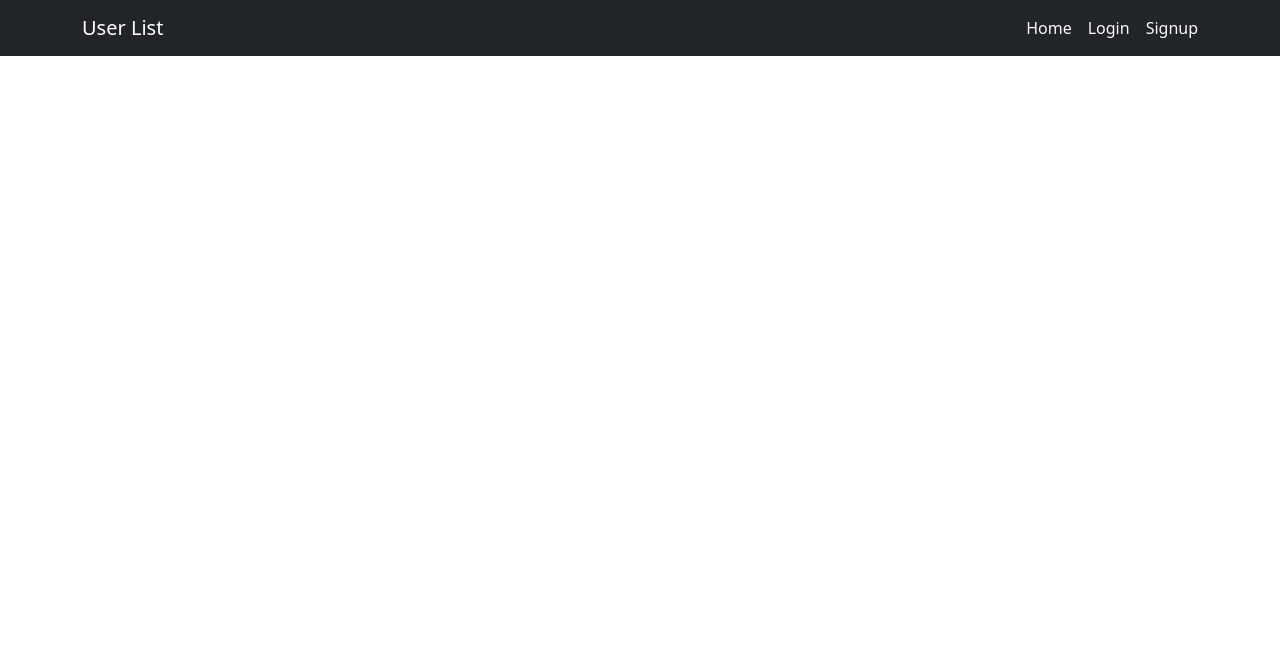
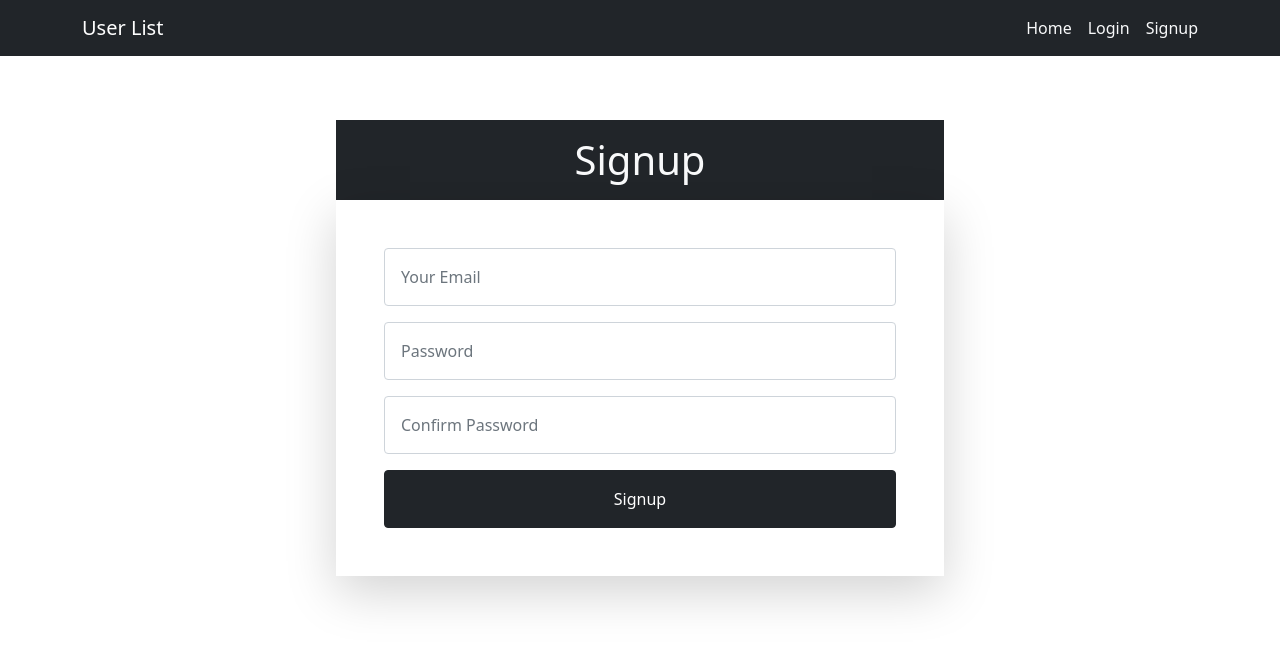
Before and after one commit to FahamidulDipro/user-list, a React (Create React App) app: page /signup in a window 1280 px wide. Shown: the top 646 px of the page. Built offline with nearby package versions, Linux system fonts and the light colour scheme.

Commit message:
Login form designed and Signup with email and password added

```diff
--- a/package.json
+++ b/package.json
@@ -10,6 +10,8 @@
     "react": "^18.2.0",
     "react-bootstrap": "^2.4.0",
     "react-dom": "^18.2.0",
+    "react-firebase-hooks": "^5.0.3",
+    "react-hook-form": "^7.33.0",
     "react-router-dom": "^6.3.0",
     "react-scripts": "5.0.1",
     "web-vitals": "^2.1.4"
--- a/src/components/Login/Login.js
+++ b/src/components/Login/Login.js
@@ -1,10 +1,43 @@
 import React from 'react';
+import { useForm } from "react-hook-form";
 
 const Login = () => {
+    const { register, handleSubmit } = useForm();
+  const onSubmit = (data) => console.log(data);
     return (
-        <div>
+        <div className="d-flex justify-content-center">
+        <div className="mt-5 d-flex justify-content-center align-items-center  w-50 p-3">
+          <section className="w-100">
+            <h1 className="text-center bg-dark text-light  mb-0 p-3 w-100">
+              Login
+            </h1>
+            <form
+              onSubmit={handleSubmit(onSubmit)}
+              className="w-100 text-start shadow-lg p-5"
+            >
+              <input
+                {...register("email", { required: true })}
+                type="email"
+                className="form-control mb-3 p-3"
+                placeholder="Your Email"
+              />
+              <input
+                {...register("password", { required: true })}
+                type="password"
+                className="form-control mb-3 p-3"
+                placeholder="Password"
+              />
 
+
+              <input
+                type="submit"
+                className="btn btn-dark text-white w-100 p-3"
+                value="Login"
+              />
+            </form>
+          </section>
         </div>
+      </div>
     );
 };
 
--- a/src/components/Signup/Signup.js
+++ b/src/components/Signup/Signup.js
@@ -1,11 +1,77 @@
-import React from 'react';
+import React, { useState } from "react";
+import { useForm } from "react-hook-form";
+import auth from "../../firebase.init";
+import { useCreateUserWithEmailAndPassword } from "react-firebase-hooks/auth";
 
 const Signup = () => {
-    return (
-        <div>
+  const [createUserWithEmailAndPassword, user, loading, error] =
+    useCreateUserWithEmailAndPassword(auth);
+  const { register, handleSubmit } = useForm();
+  const [passwordMatchError, setPasswordMatchError] = useState("");
 
-        </div>
-    );
+  const onSubmit = async (data) => {
+    const email = data.email;
+    const password = data.password;
+    const cpassword = data.cpassword;
+    console.log(data);
+    if (password === cpassword) {
+      await createUserWithEmailAndPassword(email, password);
+    } else {
+      setPasswordMatchError(
+        <p className="text-danger text-start mt-3">
+          Passwords didn't match, try again
+        </p>
+      );
+    }
+  };
+  let displayError;
+  if (error) {
+
+    displayError = <p className="text-danger">{error?.message}</p>;
+  }
+
+  return (
+    <div className="d-flex justify-content-center">
+      <div className="mt-5 d-flex justify-content-center align-items-center  w-50 p-3">
+        <section className="w-100">
+          <h1 className="text-center bg-dark text-light  mb-0 p-3 w-100">
+            Signup
+          </h1>
+          <form
+            onSubmit={handleSubmit(onSubmit)}
+            className="w-100 text-start shadow-lg p-5"
+          >
+            {displayError}
+            <input
+              {...register("email", { required: true })}
+              type="email"
+              className="form-control mb-3 p-3"
+              placeholder="Your Email"
+            />
+            <input
+              {...register("password", { required: true })}
+              type="password"
+              className="form-control mb-3 p-3"
+              placeholder="Password"
+            />
+            <input
+              {...register("cpassword", { required: true })}
+              type="password"
+              className="form-control  mb-3 p-3"
+              placeholder="Confirm Password"
+            />
+            {passwordMatchError}
+
+            <input
+              type="submit"
+              className="btn btn-dark text-white w-100 p-3 "
+              value="Signup"
+            />
+          </form>
+        </section>
+      </div>
+    </div>
+  );
 };
 
 export default Signup;
--- /dev/null
+++ b/src/firebase.init.js
@@ -0,0 +1,20 @@
+// Import the functions you need from the SDKs you need
+import { initializeApp } from "firebase/app";
+// TODO: Add SDKs for Firebase products that you want to use
+// https://firebase.google.com/docs/web/setup#available-libraries
+import { getAuth } from "firebase/auth";
+
+// Your web app's Firebase configuration
+const firebaseConfig = {
+  apiKey: "AIzaSyBQZ3wBEYUpVg-_HyxUAYURbt1u8ZvExuA",
+  authDomain: "user-list-a4c12.firebaseapp.com",
+  projectId: "user-list-a4c12",
+  storageBucket: "user-list-a4c12.appspot.com",
+  messagingSenderId: "830283179607",
+  appId: "1:830283179607:web:47290d2491571b487b6512"
+};
+
+// Initialize Firebase
+const app = initializeApp(firebaseConfig);
+const auth = getAuth(app);
+export default auth;
```
Also changed, not shown: 1 other file (tests, documents, lock files or other folders).
